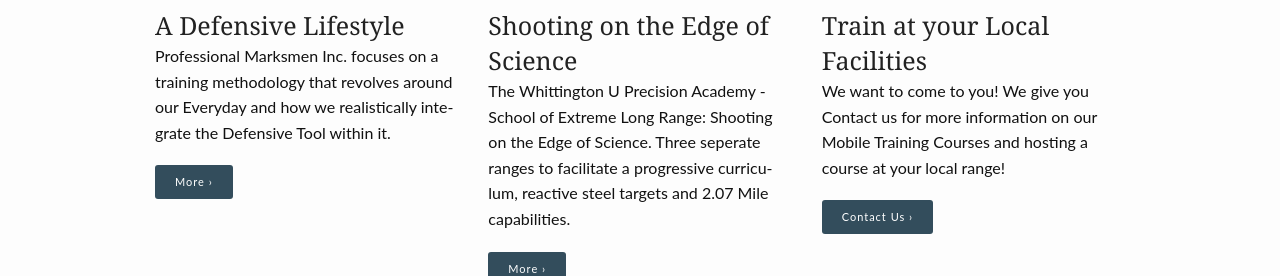
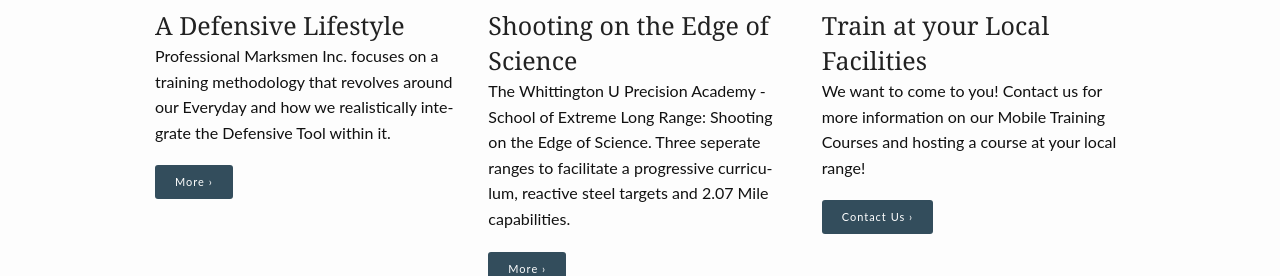
Before and after one commit to JonWeilerPMI/pmisite, a Jekyll site: the page built from index.md, in a window 1280 px wide. Shown: the part 604-880 px from the top of the page. Built offline with Jekyll 4.4.1, drawn with Linux system fonts in a browser that asks for light colours.

Commit message:
index update

```diff
--- a/index.md
+++ b/index.md
@@ -21,7 +21,7 @@
 widget-3:
     title: "Train at your Local Facilities"
     url: 'http://jonweilerpmi.github.io/pmisite/contact/'
-    text: 'We want to come to you!  We give you Contact us for more information on our Mobile Training Courses and hosting a course at your local range!'
+    text: 'We want to come to you!  Contact us for more information on our Mobile Training Courses and hosting a course at your local range!'
     image: github-303x182.jpg
 ---
 
```
